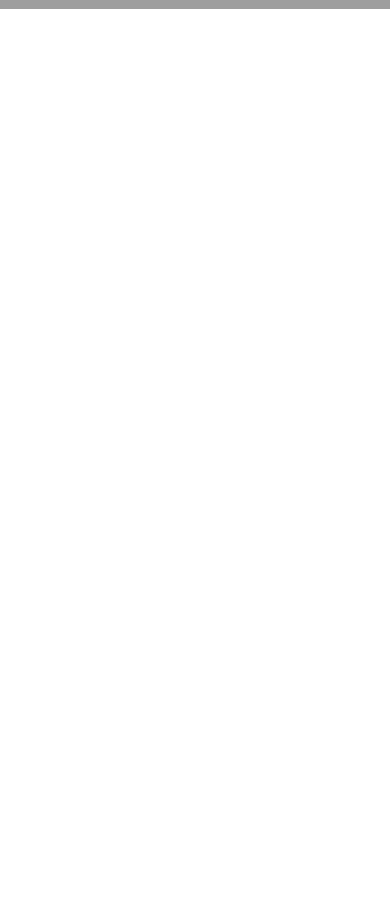
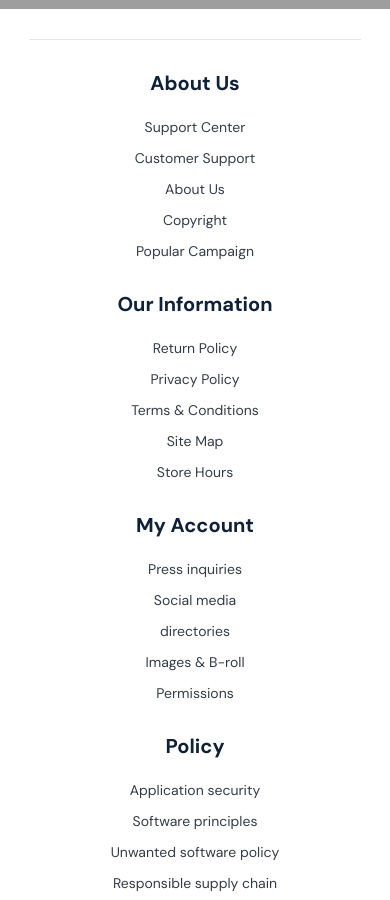
Before and after one commit to usershoh/homework4, a website: page index.html in a window 390 px wide. Shown: the part 862-1762 px from the top of the page. Before the commit the page ends 871 px from the top, so only its background shows below. Drawn offline with Linux system fonts and the light colour scheme; grey boxes are pictures that could not be loaded.

Commit message:
footer full

```diff
--- /dev/null
+++ b/assets/sass/_footer.scss
@@ -0,0 +1,46 @@
+.footer > div{
+    border-top: 0.5px solid rgba(128, 128, 128, 0.206);
+    margin-top: 30px;
+    padding-top: 30px;
+    @include grid(1fr 1fr 1fr 1fr, 30px);
+    justify-items: center;
+}
+.footer_card{
+    h2{
+        font-size: 20px;
+        color: $color-black;
+        padding-bottom: 20px;
+    }
+    ul{
+        @include grid(1fr, 10px);
+
+        li a{
+            font-size: 14px;
+            color: $color-gray;
+        }
+    }
+}
+@media (max-width: 900px){
+    .footer > div{
+        @include grid(1fr 1fr 1fr, 30px);
+        justify-items: flex-start;
+    }
+}
+@media (max-width: 650px){
+    .footer > div{
+        @include grid(1fr 1fr, 30px);
+    }
+}
+@media (max-width: 400px){
+    .footer > div{
+        @include grid(1fr, 30px);
+        justify-items: center;
+    }
+    .footer_card{
+        text-align: center;
+
+        ul{
+            text-align: center;
+        }
+    }
+}
--- a/assets/sass/style.scss
+++ b/assets/sass/style.scss
@@ -4,3 +4,4 @@
 @import "./mixin";
 @import "./header";
 @import "./global";
+@import "./footer";
--- a/index.html
+++ b/index.html
@@ -18,38 +18,91 @@
       <div class="container">
         <nav class="navbar_top">
           <img src="./img/logo.png" alt="" />
-          <input id="check" type="checkbox">
+          <input id="check" type="checkbox" />
           <nav class="navbar_top_a">
             <a href="#">Home</a>
             <a href="#">Adversite<i class="fa-solid fa-chevron-down"></i></a>
             <a href="#">Supports<i class="fa-solid fa-chevron-down"></i></a>
             <a href="#">Contact</a>
-            <label for="check" class="closed"><i class="fa-solid fa-xmark"></i></label>
+            <label for="check" class="closed"
+              ><i class="fa-solid fa-xmark"></i
+            ></label>
           </nav>
-          <label for="check" class="menu"><i class="fa-solid fa-bars"></i></label>
+          <label for="check" class="menu"
+            ><i class="fa-solid fa-bars"></i
+          ></label>
           <button>Get Started</button>
         </nav>
         <nav class="navbar_showcase">
           <nav class="navbar_showcase_text">
             <h1>Experience your ultimate mobile application</h1>
             <p>
-                Get your blood tests delivered at let home collect sample from the victory of the managments that supplies best
-                design system guidelines ever.
+              Get your blood tests delivered at let home collect sample from the
+              victory of the managments that supplies best design system
+              guidelines ever.
             </p>
             <nav class="navbar_showcase_text_btn">
               <button>Get Started</button>
               <h2><i class="fa-solid fa-circle-play"></i>Watch Video</h2>
             </nav>
             <nav class="navbar_showcase_text_end">
-                <img src="./img/showcase_img2.png" alt="">
-                <img src="./img/showcase_img3.png" alt="">
-                <img src="./img/showcase_img4.png" alt="">
-                <img src="./img/showcase_img5.png" alt="">
+              <img src="./img/showcase_img2.png" alt="" />
+              <img src="./img/showcase_img3.png" alt="" />
+              <img src="./img/showcase_img4.png" alt="" />
+              <img src="./img/showcase_img5.png" alt="" />
             </nav>
           </nav>
-          <img class="navbar_showcase_img" src="./img/showcase_img1.png" alt="">
+          <img
+            class="navbar_showcase_img"
+            src="./img/showcase_img1.png"
+            alt=""
+          />
         </nav>
       </div>
     </header>
+    <footer class="footer">
+      <div class="container">
+        <div class="footer_card">
+          <h2>About Us</h2>
+          <ul>
+            <li><a href="#">Support Center</a></li>
+            <li><a href="#">Customer Support</a></li>
+            <li><a href="#">About Us</a></li>
+            <li><a href="#">Copyright</a></li>
+            <li><a href="#">Popular Campaign</a></li>
+          </ul>
+        </div>
+        <div class="footer_card">
+          <h2>Our Information</h2>
+          <ul>
+            <li><a href="#">Return Policy </a></li>
+            <li><a href="#">Privacy Policy</a></li>
+            <li><a href="#">Terms & Conditions</a></li>
+            <li><a href="#">Site Map</a></li>
+            <li><a href="#">Store Hours</a></li>
+          </ul>
+        </div>
+        <div class="footer_card">
+          <h2>My Account</h2>
+          <ul>
+            <li><a href="#">Press inquiries</a></li>
+            <li><a href="#">Social media </a></li>
+            <li><a href="#">directories</a></li>
+            <li><a href="#">Images & B-roll</a></li>
+            <li><a href="#">Permissions</a></li>
+          </ul>
+        </div>
+        <div class="footer_card">
+          <h2>Policy</h2>
+          <ul>
+            <li><a href="#">Application security</a></li>
+            <li><a href="#">Software principles</a></li>
+            <li><a href="#">Unwanted software policy</a></li>
+            <li><a href="#">Responsible supply chain</a></li>
+            <li><a href="#"></a></li>
+          </ul>
+        </div>
+      </div>
+    </footer>
   </body>
 </html>
```
Also changed, not shown: assets/css/style.css, 1 other file.
